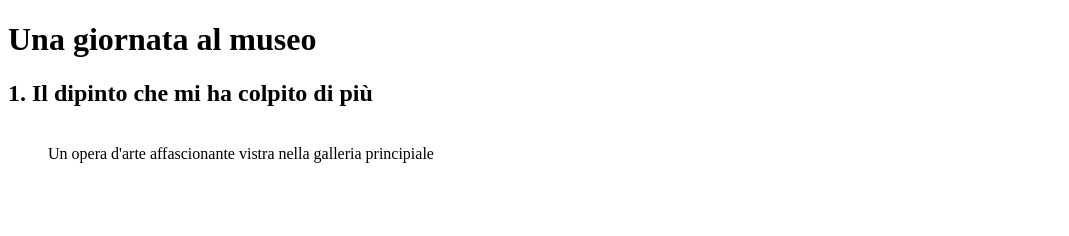
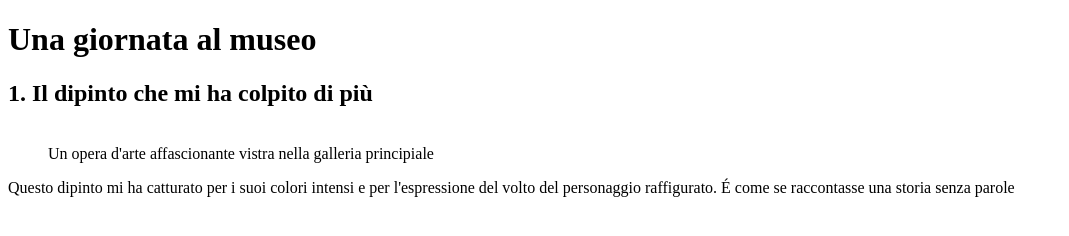
Before and after one commit to salvatorescalise1999/htmlcss-repo, a plain HTML site: page index.html in a window 1280 px wide. Shown: the whole page, without its empty margins (0-1069 px from the left). Drawn offline with Linux system fonts and the light colour scheme.

Commit message:
add paragrafo del quadro

```diff
--- a/index.html
+++ b/index.html
@@ -24,6 +24,8 @@
                 <figcaption>Un opera d'arte affascionante vistra nella galleria principiale</figcaption>
             </figure>
 
+            <p>Questo dipinto mi ha catturato per i suoi colori intensi e per l'espressione del volto del personaggio raffigurato. &Eacute; come se raccontasse una storia senza parole</p>
+
         </section>
 
         <section>
```
